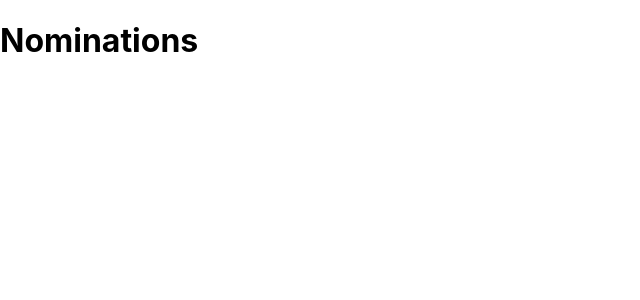
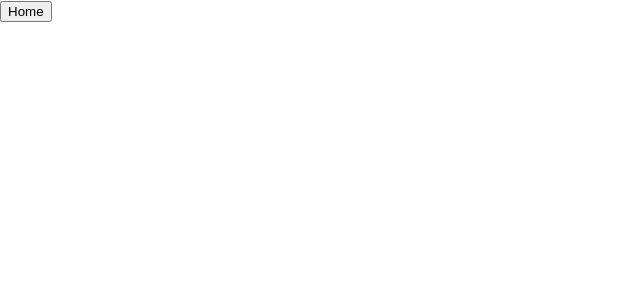
Before and after one commit to nazorm/nominations, a React (Create React App) app: page / in a window 1280 px wide. Both pictures are taken after a click on the button "Nomination". Shown: the top 300 px of the page, without its empty margins (0-640 px from the left). Built offline with nearby package versions, Linux system fonts and the light colour scheme.

Commit message:
nominations page

```diff
--- a/src/components/Nominationspage.js
+++ b/src/components/Nominationspage.js
@@ -1,10 +1,21 @@
 import React from 'react'
 
 
-function Nominationspage(){
+function Nominationspage(props){
+    const nominations = props.nominationresult.map((d)=>{
+        return(
+            <div className='nominated-movie' key={d.imdbID}>
+                 <img src={d.Poster} alt='poster'/>
+            <h4>Title: {d.Title}</h4>
+            <h4>Year: {d.Year}</h4>
+            <button className='remove-nomination-btn' onClick={()=>props.handleRemove(d.imdbID)}>Remove Nomination</button>
+            </div>
+        )
+    })
 return(
-    <div>
-        <h1>Nominations</h1>
+    <div className='nominated-movie'>
+        <button className='direct-to-home-btn' onClick={props.directToHome}>Home</button>
+        {nominations}
     </div>
 )
 }
```
